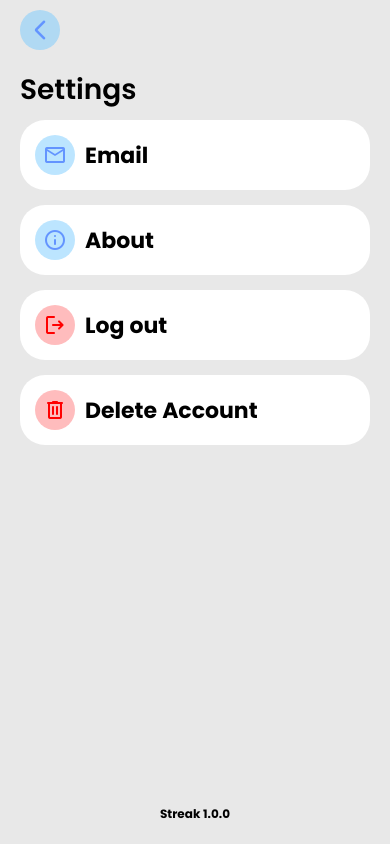
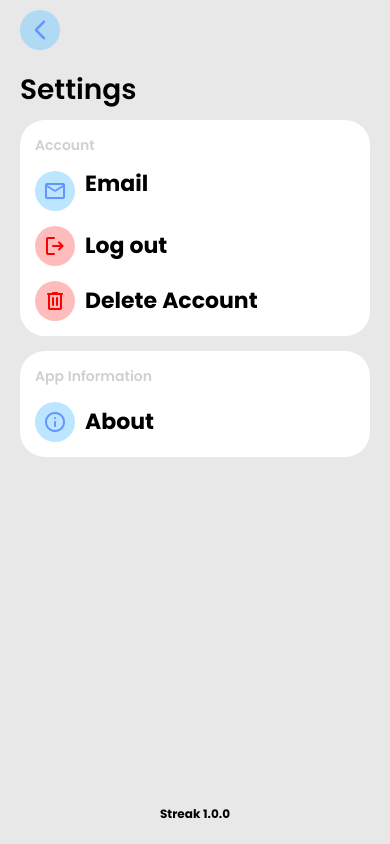
Before and after one commit to lgloger/Streak-v2, a React Native app: screen /Settings in a window 390 px wide. Built offline with nearby package versions, Linux system fonts and the light colour scheme; no server answers; what expo-shimmer-placeholder would draw is missing.

Commit message:
Added Colors to Habits

```diff
--- a/js/dataManger.js
+++ b/js/dataManger.js
@@ -6,6 +6,7 @@ import { ToastAndroid } from "react-native";
 const addHabitViewModel = (navigation) => {
   const [selectedIcon, setSelectedIcon] = useState("star");
   const [title, setTitle] = useState("");
+  const [color, setColor] = useState('#10EC29');
   const userId = auth.currentUser?.uid;
 
   const addHabit = async () => {
@@ -21,6 +22,7 @@ const addHabitViewModel = (navigation) => {
       await setDoc(Ref, {
         title,
         selectedIcon,
+        color,
         completedDates: [],
         streak: 0,
         createdAt: serverTimestamp(),
@@ -37,6 +39,8 @@ const addHabitViewModel = (navigation) => {
     setSelectedIcon,
     title,
     setTitle,
+    color,
+    setColor,
     addHabit,
   };
 };
--- a/screens/AddHabitsScreen.js
+++ b/screens/AddHabitsScreen.js
@@ -1,4 +1,4 @@
-import React from "react";
+import React, { useState } from 'react';
 import {
   StyleSheet,
   View,
@@ -15,8 +15,15 @@ import IconPickerModal from "../components/IconPickerModal";
 import { iconMapping } from "../components/IconPickerModal";
 
 const AddHabitsScreen = ({ navigation }) => {
-  const { selectedIcon, setSelectedIcon, title, setTitle, addHabit } =
-    addHabitViewModel(navigation);
+  const {
+    selectedIcon,
+    setSelectedIcon,
+    title,
+    setTitle,
+    color,
+    setColor,
+    addHabit,
+  } = addHabitViewModel(navigation);
 
   const refRBSheet = React.createRef();
 
@@ -58,6 +65,7 @@ const AddHabitsScreen = ({ navigation }) => {
       <View style={styles.secondHeader}></View>
       <View style={styles.mainContainer}>
         <View style={styles.habitContainer}>
+          <Text style={styles.conTitle}>Habit</Text>
           <View style={styles.habitActivityCon}>
             {Array.from({ length: 131 }).map((_, index) => (
               <View key={index} style={styles.habitActivity}></View>
@@ -85,6 +93,31 @@ const AddHabitsScreen = ({ navigation }) => {
               cursorColor="#000000"
               caretHidden={false}
             />
+          </View>
+        </View>
+        <View style={styles.habitContainer}>
+          <Text style={styles.conTitle}>Color</Text>
+          <View style={styles.colorContainer}>
+            <TouchableOpacity
+              style={[styles.colorButton, { backgroundColor: "#FF0000" }]}
+              onPress={() => setColor("#FF0000")}
+              activeOpacity={0.6}
+            ></TouchableOpacity>
+            <TouchableOpacity
+              style={[styles.colorButton, { backgroundColor: "#FFA347" }]}
+              onPress={() => setColor("#FFA347")}
+              activeOpacity={0.6}
+            ></TouchableOpacity>
+            <TouchableOpacity
+              style={[styles.colorButton, { backgroundColor: "#6394FF" }]}
+              onPress={() => setColor("#6394FF")}
+              activeOpacity={0.6}
+            ></TouchableOpacity>
+            <TouchableOpacity
+              style={[styles.colorButton, { backgroundColor: "#10EC29" }]}
+              onPress={() => setColor("#10EC29")}
+              activeOpacity={0.6}
+            ></TouchableOpacity>
           </View>
         </View>
       </View>
@@ -155,11 +188,19 @@ const styles = StyleSheet.create({
     height: "auto",
     width: "100%",
     backgroundColor: "#ffffff",
-    alignItems: "center",
+    alignItems: "flex-start",
     justifyContent: "center",
     borderRadius: 25,
     padding: 15,
     gap: 15,
+  },
+
+  conTitle: {
+    fontSize: 14,
+    fontFamily: "Poppins-SemiBold",
+    color: "#D0D0D0",
+    includeFontPadding: false,
+    textAlign: "left",
   },
 
   habitActivityCon: {
@@ -212,6 +253,20 @@ const styles = StyleSheet.create({
     borderRadius: 15,
     paddingHorizontal: 10,
   },
+
+  colorContainer: {
+    height: "auto",
+    width: "100%",
+    flexDirection: "row",
+    alignItems: "center",
+    justifyContent: "space-between",
+  },
+
+  colorButton: {
+    height: 50,
+    width: 50,
+    borderRadius: 30,
+  },
 });
 
 export default AddHabitsScreen;
--- a/screens/HabitDetailScreen.js
+++ b/screens/HabitDetailScreen.js
@@ -27,11 +27,7 @@ const HabitDetailScreen = ({ route, navigation }) => {
     descriptionViewModel(habitId);
 
   if (!habit) {
-    return (
-      <View style={styles.container}>
-        <Text style={styles.errorText}>Habit not found</Text>
-      </View>
-    );
+    return <View style={styles.container}></View>;
   }
 
   const Container = Platform.select({
@@ -69,7 +65,7 @@ const HabitDetailScreen = ({ route, navigation }) => {
               key={dayOfYear}
               style={[
                 styles.habitActivity,
-                isCompleted && styles.habitActivityCompleted,
+                isCompleted && {backgroundColor: habit.color},
               ]}
             />
           );
@@ -281,10 +277,6 @@ const styles = StyleSheet.create({
     borderRadius: 3,
   },
 
-  habitActivityCompleted: {
-    backgroundColor: "#10EC29",
-  },
-
   secondHeader: {
     height: 50,
     width: "100%",
--- a/screens/HomeScreen.js
+++ b/screens/HomeScreen.js
@@ -27,7 +27,7 @@ const HomeScreen = ({ navigation }) => {
     Haptics.impactAsync(Haptics.ImpactFeedbackStyle.Light);
   };
 
-  const renderDay = (date, completedDates = []) => {
+  const renderDay = (date, completedDates = [], habit) => {
     const dayAbbreviation = date.toLocaleDateString("en-US", {
       weekday: "short",
     });
@@ -40,13 +40,13 @@ const HomeScreen = ({ navigation }) => {
         <View
           style={[
             styles.backroundDate,
-            isCompleted && styles.backroundDateGreen,
+            isCompleted && {backgroundColor: habit.color},
           ]}
         >
           <Text
             style={
               isCompleted
-                ? styles.backroundDateTextGreen
+                ? styles.backroundDateTextActive
                 : styles.backroundDateText
             }
           >
@@ -148,13 +148,13 @@ const HomeScreen = ({ navigation }) => {
                     />
                   </View>
                   <TouchableOpacity
-                    style={
+                    style={[
                       habit.completedDates?.includes(
                         new Date().toISOString().split("T")[0]
                       )
-                        ? styles.secondHeaderConButtonActive
-                        : styles.secondHeaderConButton
-                    }
+                        ? [styles.secondHeaderConButtonActive, { backgroundColor: habit.color }]
+                        : styles.secondHeaderConButton,
+                    ]}
                     onPress={() => handleCheckPress(habit)}
                     activeOpacity={0.6}
                   >
@@ -173,7 +173,7 @@ const HomeScreen = ({ navigation }) => {
               </View>
               <View style={styles.dateContainer}>
                 {getCurrentWeek().map((date) =>
-                  date ? renderDay(date, habit.completedDates) : null
+                  date ? renderDay(date, habit.completedDates, habit) : null
                 )}
               </View>
             </TouchableOpacity>
@@ -354,7 +354,6 @@ const styles = StyleSheet.create({
     width: 60,
     alignItems: "center",
     justifyContent: "center",
-    backgroundColor: "#10EC29",
     borderRadius: 10,
   },
 
@@ -394,12 +393,11 @@ const styles = StyleSheet.create({
     borderRadius: 30,
   },
 
-  backroundDateGreen: {
+  backroundDateActive: {
     height: 30,
     width: 30,
     alignItems: "center",
     justifyContent: "center",
-    backgroundColor: "#10EC29",
     borderRadius: 30,
   },
 
@@ -410,7 +408,7 @@ const styles = StyleSheet.create({
     includeFontPadding: false,
   },
 
-  backroundDateTextGreen: {
+  backroundDateTextActive: {
     fontSize: 12,
     fontFamily: "Poppins-Medium",
     color: "#ffffff",
--- a/screens/SettingsScreen.js
+++ b/screens/SettingsScreen.js
@@ -52,6 +52,8 @@ const SettingsScreenScreen = ({ navigation }) => {
       </View>
       <View style={styles.mainContainer}>
         <View style={styles.settingsCon}>
+          <Text style={styles.conTitle}>Account</Text>
+          <View style={styles.settingsSecCon}>
             <View style={styles.headerButton}>
               <Image
                 style={styles.headerButtonIcon}
@@ -63,7 +65,40 @@ const SettingsScreenScreen = ({ navigation }) => {
               <Text style={styles.settingsText}>{email}</Text>
             </View>
           </View>
+          <TouchableOpacity
+            style={styles.settingsCon}
+            onPress={() => handleSignOut()}
+            activeOpacity={0.6}
+          >
+            <View style={styles.settingsSecCon}>
+              <View style={styles.headerButtonRed}>
+                <Image
+                  style={styles.headerButtonIcon}
+                  source={require("../assets/icons/logout_red.png")}
+                />
+              </View>
+              <Text style={styles.settingsTitle}>Log out</Text>
+            </View>
+          </TouchableOpacity>
+          <TouchableOpacity
+            style={styles.settingsCon}
+            onPress={() => setIsModalVisible(true)}
+            activeOpacity={0.6}
+          >
+            <View style={styles.settingsSecCon}>
+              <View style={styles.headerButtonRed}>
+                <Image
+                  style={styles.headerButtonIcon}
+                  source={require("../assets/icons/delete_red.png")}
+                />
+              </View>
+              <Text style={styles.settingsTitle}>Delete Account</Text>
+            </View>
+          </TouchableOpacity>
+        </View>
         <TouchableOpacity style={styles.settingsCon} activeOpacity={0.6}>
+          <Text style={styles.conTitle}>App Information</Text>
+          <View style={styles.settingsSecCon}>
             <View style={styles.headerButton}>
               <Image
                 style={styles.headerButtonIcon}
@@ -71,32 +106,7 @@ const SettingsScreenScreen = ({ navigation }) => {
               />
             </View>
             <Text style={styles.settingsTitle}>About</Text>
-        </TouchableOpacity>
-        <TouchableOpacity
-          style={styles.settingsCon}
-          onPress={() => handleSignOut()}
-          activeOpacity={0.6}
-        >
-          <View style={styles.headerButtonRed}>
-            <Image
-              style={styles.headerButtonIcon}
-              source={require("../assets/icons/logout_red.png")}
-            />
           </View>
-          <Text style={styles.settingsTitle}>Log out</Text>
-        </TouchableOpacity>
-        <TouchableOpacity
-          style={styles.settingsCon}
-          onPress={() => setIsModalVisible(true)}
-          activeOpacity={0.6}
-        >
-          <View style={styles.headerButtonRed}>
-            <Image
-              style={styles.headerButtonIcon}
-              source={require("../assets/icons/delete_red.png")}
-            />
-          </View>
-          <Text style={styles.settingsTitle}>Delete Account</Text>
         </TouchableOpacity>
       </View>
 
@@ -162,7 +172,6 @@ const styles = StyleSheet.create({
     alignItems: "center",
     justifyContent: "flex-start",
     flexDirection: "row",
-    backgroundColor: "transparent",
   },
 
   headerTitle: {
@@ -184,16 +193,36 @@ const styles = StyleSheet.create({
     height: "auto",
     width: "100%",
     backgroundColor: "#FFFFFF",
+    alignItems: "flex-start",
+    justifyContent: "flex-start",
+    borderRadius: 25,
+  },
+
+  settingsSecCon: {
+    height: "auto",
+    width: "100%",
     alignItems: "center",
     justifyContent: "flex-start",
     flexDirection: "row",
     gap: 10,
     borderRadius: 25,
+    paddingHorizontal: 15,
+    marginBottom: 15,
+  },
+
+  conTitle: {
+    fontSize: 14,
+    fontFamily: "Poppins-SemiBold",
+    color: "#D0D0D0",
+    includeFontPadding: false,
+    textAlign: "left",
     padding: 15,
   },
 
   settingsTextCon: {
-    flex: 1,
+    height: 40,
+    alignItems: "flex-start",
+    justifyContent: "center",
     flexDirection: "column",
   },
 
@@ -201,12 +230,14 @@ const styles = StyleSheet.create({
     flex: 1,
     fontSize: 22,
     fontFamily: "Poppins-Bold",
+    lineHeight: 25.5,
     includeFontPadding: false,
   },
 
   settingsText: {
     fontSize: 12,
     fontFamily: "Poppins-Bold",
+    lineHeight: 15.5,
     includeFontPadding: false,
   },
 
@@ -217,7 +248,7 @@ const styles = StyleSheet.create({
     justifyContent: "center",
     flexDirection: "row",
     backgroundColor: "#E8E8E8",
-  }
+  },
 });
 
 export default SettingsScreenScreen;
```
Lines whose indentation alone changed are shown as unchanged.
